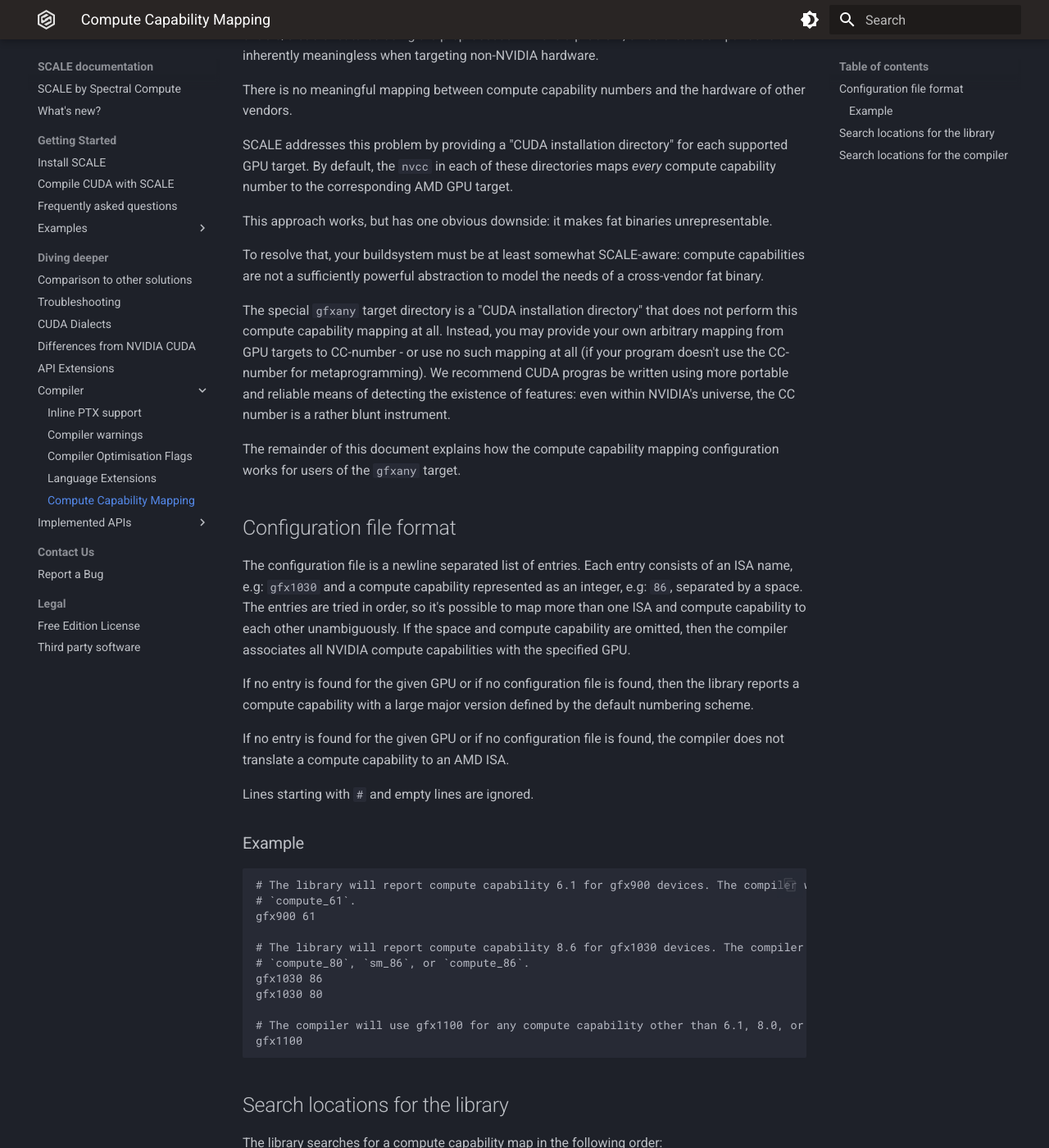
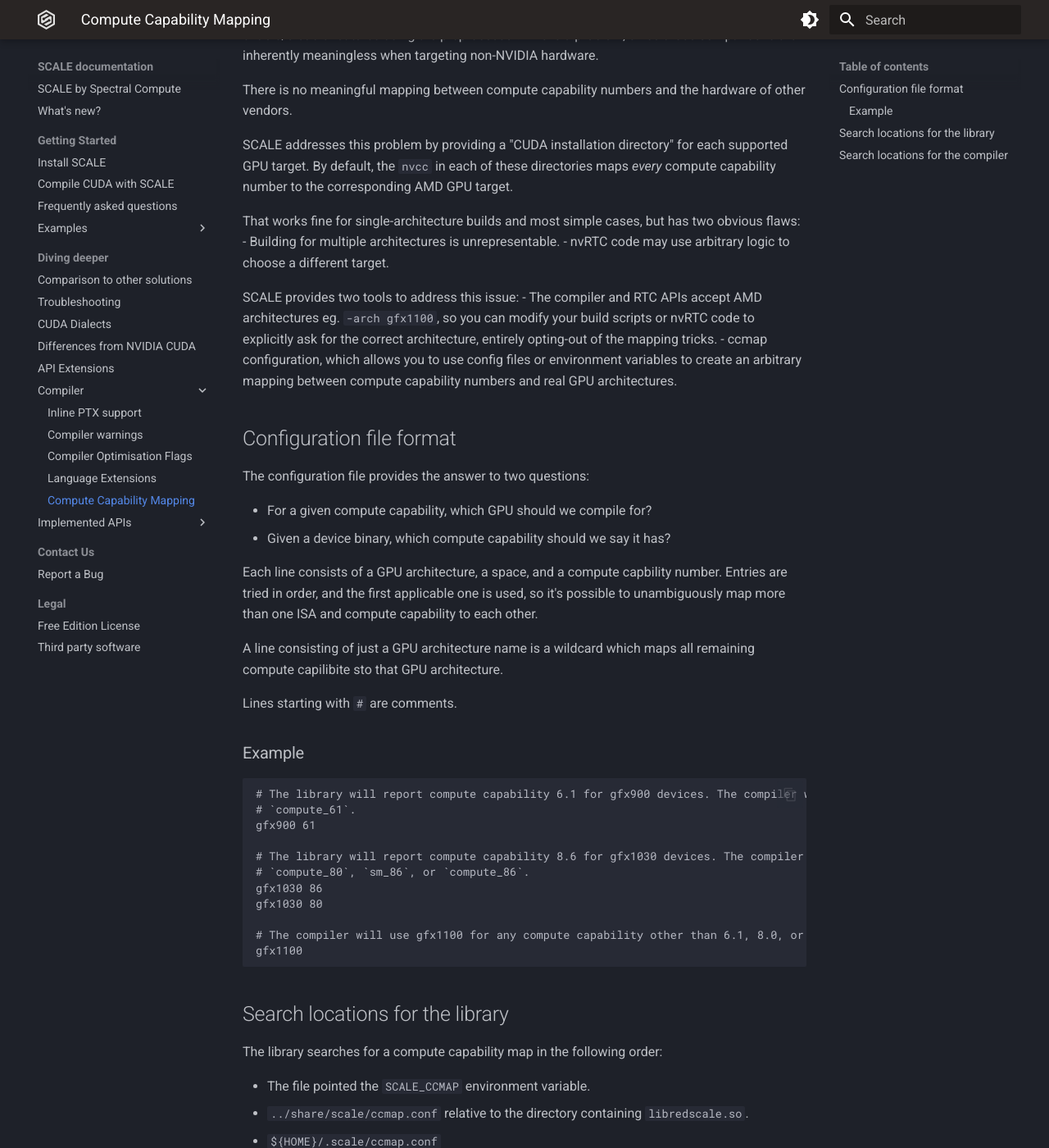
Before and after one commit to spectral-compute/scale-docs, an MkDocs documentation site: the page built from docs/manual/compute-capabilities.md, in a window 1280 px wide and 1400 px high, scrolled down 310 px. Shown: the whole window at 82% size. Built offline with MkDocs 1.6.1 and Material for MkDocs 9.7.7, drawn with Linux system fonts in a browser that asks for light colours; the version menu is left out; some of the changed text lies outside the part shown.

Commit message:
Make ccmap documentation less confusing

```diff
--- a/docs/manual/compute-capabilities.md
+++ b/docs/manual/compute-capabilities.md
@@ -21,44 +21,35 @@ for each supported GPU target. By default, the `nvcc` in each of these
 directories maps *every* compute capability number to the corresponding AMD
 GPU target.
 
-This approach works, but has one obvious downside: it makes fat binaries
-unrepresentable.
+That works fine for single-architecture builds and most simple cases,
+but has two obvious flaws:
+- Building for multiple architectures is unrepresentable.
+- nvRTC code may use arbitrary logic to choose a different target.
 
-To resolve that, your buildsystem must be at least somewhat SCALE-aware:
-compute capabilities are not a sufficiently powerful abstraction to model
-the needs of a cross-vendor fat binary.
-
-The special `gfxany` target directory is a "CUDA installation directory"
-that does not perform this compute capability mapping at all. Instead, you
-may provide your own arbitrary mapping from GPU targets to CC-number - or
-use no such mapping at all (if your program doesn't use the CC-number for
-metaprogramming). We recommend CUDA progras be written using more portable
-and reliable means of detecting the existence of features: even within
-NVIDIA's universe, the CC number is a rather blunt instrument.
-
-The remainder of this document explains how the compute capability mapping
-configuration works for users of the `gfxany` target.
+SCALE provides two tools to address this issue:
+- The compiler and RTC APIs accept AMD architectures eg. `-arch gfx1100`, so
+  you can modify your build scripts or nvRTC code to explicitly ask for the
+  correct architecture, entirely opting-out of the mapping tricks.
+- ccmap configuration, which allows you to use config files or environment
+  variables to create an arbitrary mapping between compute capability numbers
+  and real GPU architectures.
 
 ## Configuration file format
 
-The configuration file is a newline separated list of entries. Each entry
-consists of an ISA name, e.g: `gfx1030` and a
-compute capability represented as an integer, e.g: `86`, separated by a space.
-The entries are tried in order, so it's
-possible to map more than one ISA and compute capability to each other
-unambiguously. If the space and compute
-capability are omitted, then the compiler associates all NVIDIA compute
-capabilities with the specified GPU.
+The configuration file provides the answer to two questions:
 
-If no entry is found for the given GPU or if no configuration file is found,
-then the library reports a compute
-capability with a large major version defined by the default numbering scheme.
+- For a given compute capability, which GPU should we compile for?
+- Given a device binary, which compute capability should we say it has?
 
-If no entry is found for the given GPU or if no configuration file is found, the
-compiler does not translate a compute
-capability to an AMD ISA.
+Each line consists of a GPU architecture, a space, and a compute capbility
+number. Entries are tried in order, and the first applicable one is used,
+so it's possible to unambiguously map more than one ISA and compute
+capability to each other.
 
-Lines starting with `#` and empty lines are ignored.
+A line consisting of just a GPU architecture name is a wildcard which
+maps all remaining compute capilibite sto that GPU architecture.
+
+Lines starting with `#` are comments.
 
 ### Example
 
@@ -80,29 +71,16 @@ gfx1100
 
 The library searches for a compute capability map in the following order:
 
-- The file pointed the `REDSCALE_CCMAP` environment variable. It is an error if
-  this environment variable is set but the
-  file to which it points does not exist.
-- `../share/redscale/ccmap.conf` relative to the directory
-  containing `libredscale.so`. This search location is intended
-  for users who build different installation trees for different GPUs. Packagers
-  should not place a configuration here.
-- `${HOME}/.redscale/ccmap.conf`
-- `/etc/redscale/ccmap.conf`
+- The file pointed the `SCALE_CCMAP` environment variable.
+- `../share/scale/ccmap.conf` relative to the directory containing `libredscale.so`.
+- `${HOME}/.scale/ccmap.conf`
+- `/etc/scale/ccmap.conf`
 
 ## Search locations for the compiler
 
 The compiler searches for a compute capability map in the following order:
 
-- The file pointed to by the `--cuda-ccmap` flag. It is an error if this flag is
-  given but the file to which it points
-  does not exist.
-- The file pointed the `REDSCALE_CCMAP` environment variable. It is an error if
-  this environment variable is set but the
-  file to which it points does not exist.
-- `../share/redscale/ccmap.conf` relative to the directory containing the
-  compiler binary (e.g: `nvcc`) if that
-  directory is in a CUDA installation directory. This search location is
-  intended for users who build different
-  installation trees for different GPUs. Packagers should not place a
-  configuration here.
+- The file pointed to by the `--cuda-ccmap` flag.
+- The file pointed the `SCALE_CCMAP` environment variable.
+- `../share/scale/ccmap.conf` relative to the directory containing the
+  compiler executable.
```
